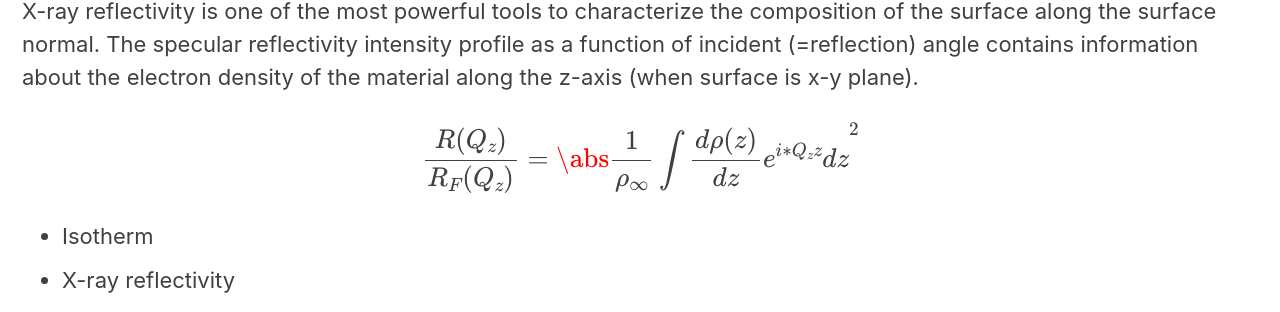
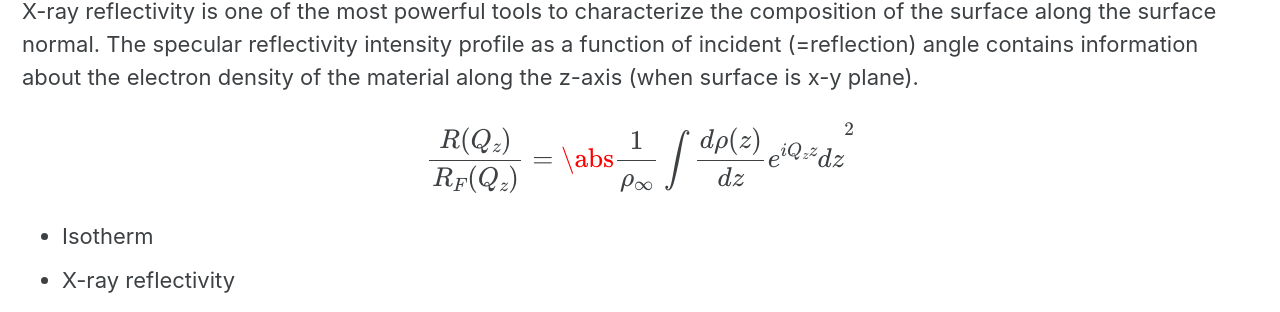
Before and after one commit to sangjunyoo-phd/sangjunyoo-phd.github.io, a Jekyll site: the page built from _pages/analysis.md, in a window 1280 px wide. Shown: the part 277-589 px from the top of the page. Built offline with Jekyll 4.4.1, drawn with Linux system fonts in a browser that asks for light colours; cached includes are drawn as plain includes.

```diff
--- a/_pages/analysis.md
+++ b/_pages/analysis.md
@@ -11,7 +11,7 @@ A lot of data analysis and mathematical formulations are done during research. T
 X-ray reflectivity is one of the most powerful tools to characterize the composition of the surface along the surface normal.
 The specular reflectivity intensity profile as a function of incident (=reflection) angle contains information about the electron density of the material along the z-axis (when surface is x-y plane).
 
-$$ \frac{R(Q_{z})} {R_{F} (Q_{z})} = \abs{ \frac{1}{\rho_{\infty}} \int \frac{d \rho (z)}{dz} e^{i*Q_{z}z} dz }^{2} $$
+$$ \frac{R(Q_{z})} {R_{F} (Q_{z})} = \abs{ \frac{1}{\rho_{\infty}} \int \frac{d \rho (z)}{dz} e^{i Q_{z}z} dz }^{2} $$
 
 * Isotherm
 * X-ray reflectivity
```
